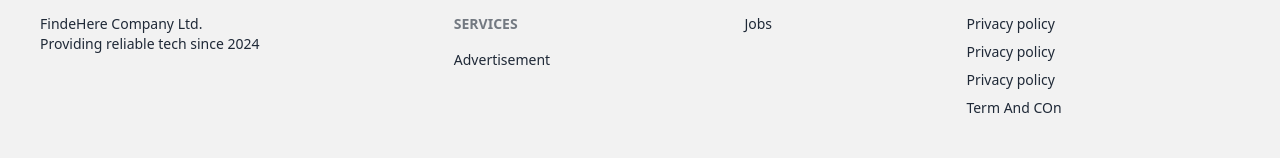
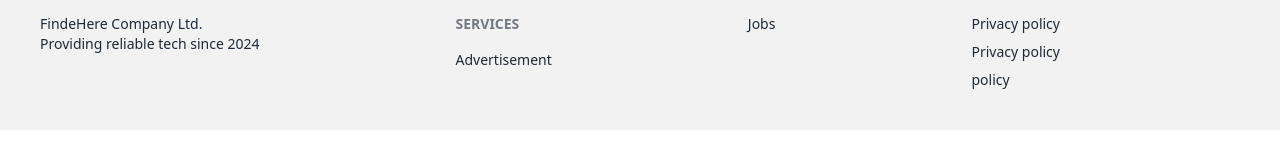
Before and after one commit to hasanalam365/find-career-client, a React (Vite) app: page / in a window 1280 px wide. Shown: the part 1050-1218 px from the top of the page. Built offline with nearby package versions, Linux system fonts and the light colour scheme; no server answers.

Commit message:
footer 9 c

```diff
--- a/src/shared/Footer.tsx
+++ b/src/shared/Footer.tsx
@@ -22,8 +22,8 @@
         <nav>
           <a className="link link-hover">Privacy policy</a>
           <a className="link link-hover">Privacy policy</a>
-          <a className="link link-hover">Privacy policy</a>
-          <a className="link link-hover">Term And COn</a>
+          <a className="link link-hover"> policy</a>
+
         </nav>
       </footer>
     </div>
```
